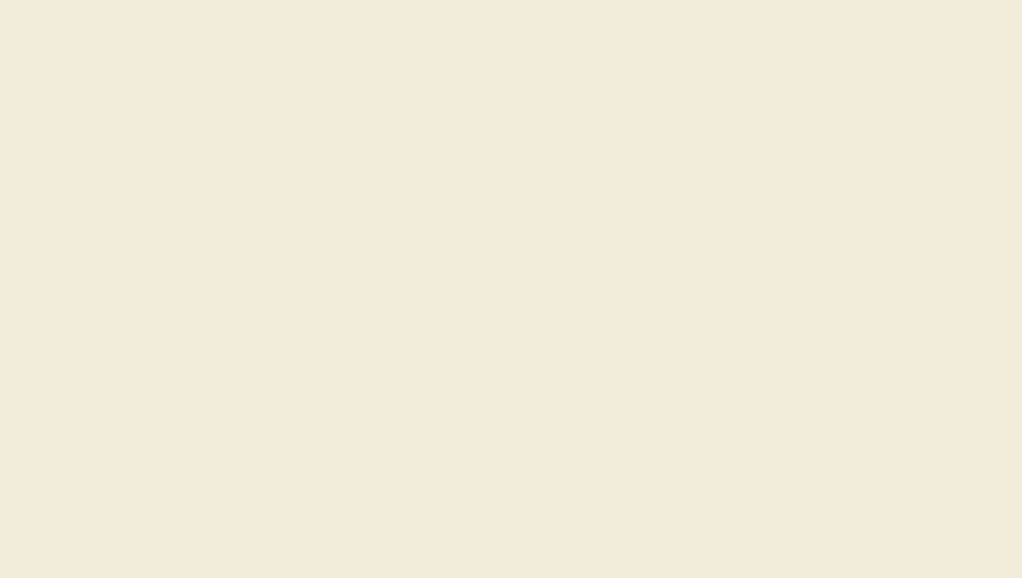
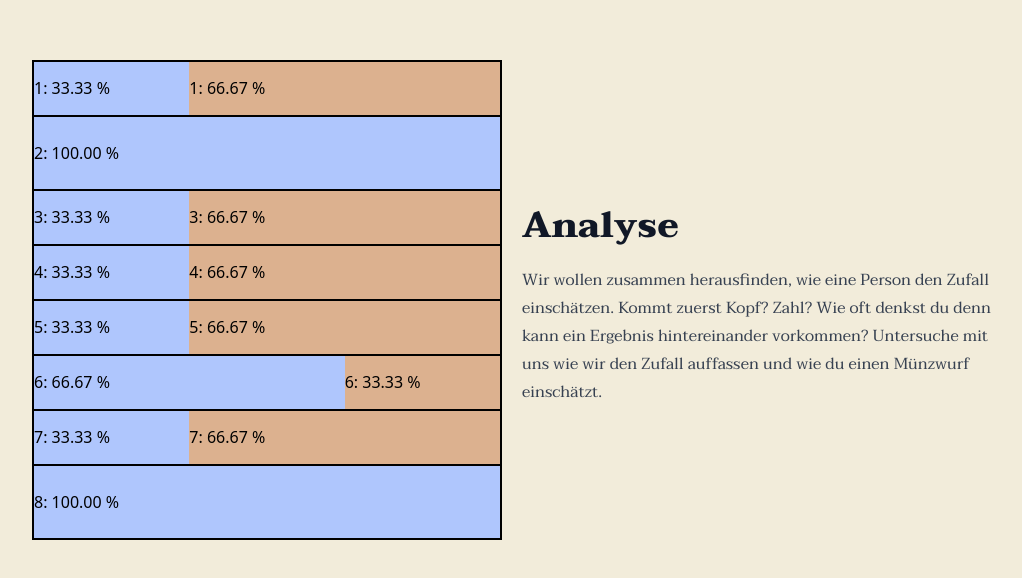
Before and after one commit to anvinh01/muenzen, a SvelteKit app in the folder frontend/: page / in a window 1280 px wide. Shown: the part 1614-2192 px from the top of the page, without its empty margins (128-1150 px from the left). Before the commit the page ends 1674 px from the top, so only its background shows below. Built offline with nearby package versions, Linux system fonts and the light colour scheme; no server answers.

Commit message:
Anfang der Analyse
- Erstellen einer Neuen Sektion mit der Analyse der Mean-Werten
- Erstellen von Dummy Daten

```diff
--- a/frontend/src/app.css
+++ b/frontend/src/app.css
@@ -9,6 +9,8 @@
     --neutral: #47192C;
     --primary: #DCB18F;
     --primary-dark: #B38E70;
+    --secondary: #afc6fd;
+    --seconday-dark: #7079b3;
     --white: #FEFBF6;
 
 }
--- a/frontend/src/routes/+page.svelte
+++ b/frontend/src/routes/+page.svelte
@@ -32,7 +32,29 @@
     // Create Logic to assign Head or Tails to the selection
     let scenario = 0;           // scenario is either 6, 10 or 20
     let counter = 0;
-
+    let {mean_heads, mean_tails} : Record<string, Record<string,number>> =
+    {
+        "mean_heads": {
+        "throw_1": 33.33333333333333,
+          "throw_2": 100,
+          "throw_3": 33.33333333333333,
+          "throw_4": 33.33333333333333,
+          "throw_5": 33.33333333333333,
+          "throw_6": 66.66666666666666,
+          "throw_7": 33.33333333333333,
+          "throw_8": 100
+    },
+        "mean_tails": {
+        "throw_1": 66.66666666666666,
+          "throw_2": 0,
+          "throw_3": 66.66666666666666,
+          "throw_4": 66.66666666666666,
+          "throw_5": 66.66666666666666,
+          "throw_6": 33.33333333333333,
+          "throw_7": 66.66666666666666,
+          "throw_8": 0
+    }
+    }
     // Selection as Dict for API-call and Array for display
     let selection: Record<string, string | null> = {};
 		let selection_array: { id: string; value: string | null }[] = [];
@@ -201,3 +223,28 @@
         {/if}
     </div>
 </section>
+
+<!-- ===============================[ Analysis section ]====================================== -->
+
+<section class="mb-20 flex items-center justify-center">
+    <div class="w-3/4 flex h-[60vh] justify-center items-center gap-5">
+        <div class="w-1/2 h-full border flex flex-col justify-around">
+            {#each Object.keys(mean_heads) as key, index}
+                <div class="w-full flex h-full border">
+                    <div style="width: {mean_heads[key]}%;" class="bg-secondary h-full overflow-hidden content-center"><p>{index + 1}: {mean_heads[key].toFixed(2)} %</p></div>
+                    <div style="width: {mean_tails[key]}%;" class="bg-primary h-full overflow-hidden content-center"><p>{index + 1}: {mean_tails[key].toFixed(2)} %</p></div>
+                </div>
+            {/each}
+        </div>
+        <div class="w-1/2 h-full flex items-center">
+            <div class="prose font-default">
+                <h1 class="my-3" id="#title">Analyse</h1>
+                <p>
+                    Wir wollen zusammen herausfinden, wie eine Person den Zufall einschätzen. Kommt zuerst Kopf? Zahl?
+                    Wie oft denkst du denn kann ein Ergebnis hintereinander vorkommen?
+                    Untersuche mit uns wie wir den Zufall auffassen und wie du einen Münzwurf einschätzt.
+                </p>
+            </div>
+        </div>
+    </div>
+</section>
--- a/frontend/tailwind.config.js
+++ b/frontend/tailwind.config.js
@@ -5,6 +5,9 @@ export default {
         colors: {
           "background": "var(--background)",
             "primary": "var(--primary)",
+            "primary-dark": "var(--primary-dark)",
+            "secondary": "var(--secondary)",
+            "secondary-dark": "var(--secondary-dark)",
             "neutral": "var(--neutral)",
             "white": "var(--white)",
         },
```
